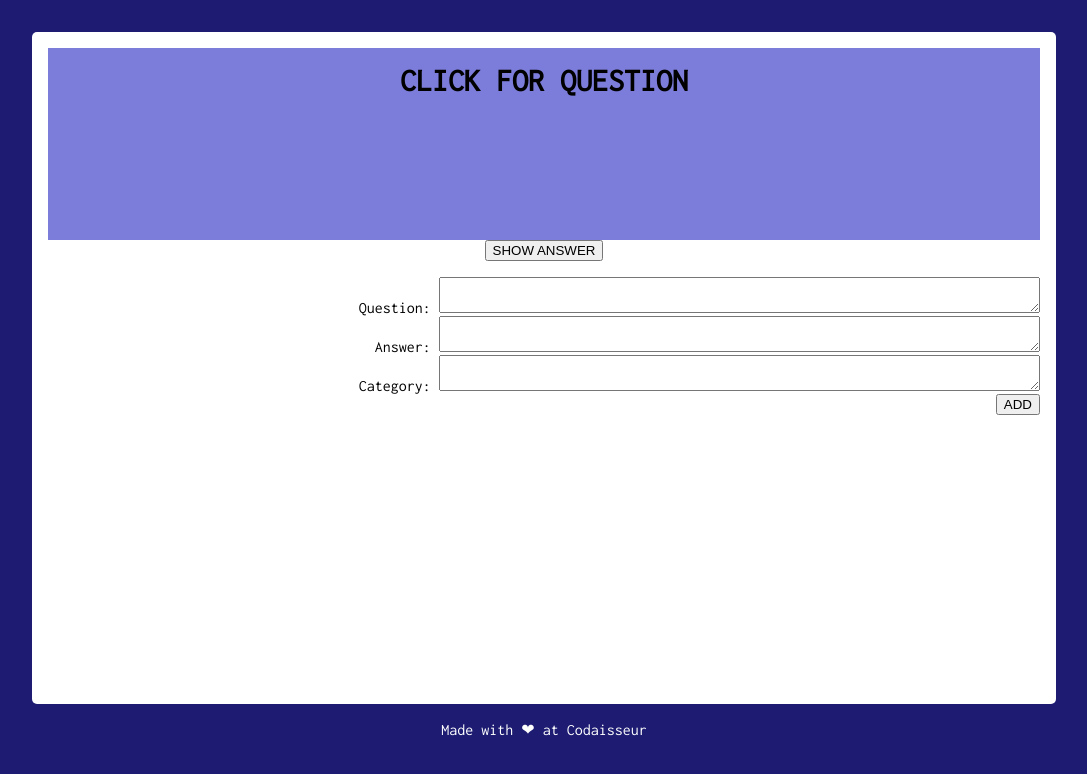
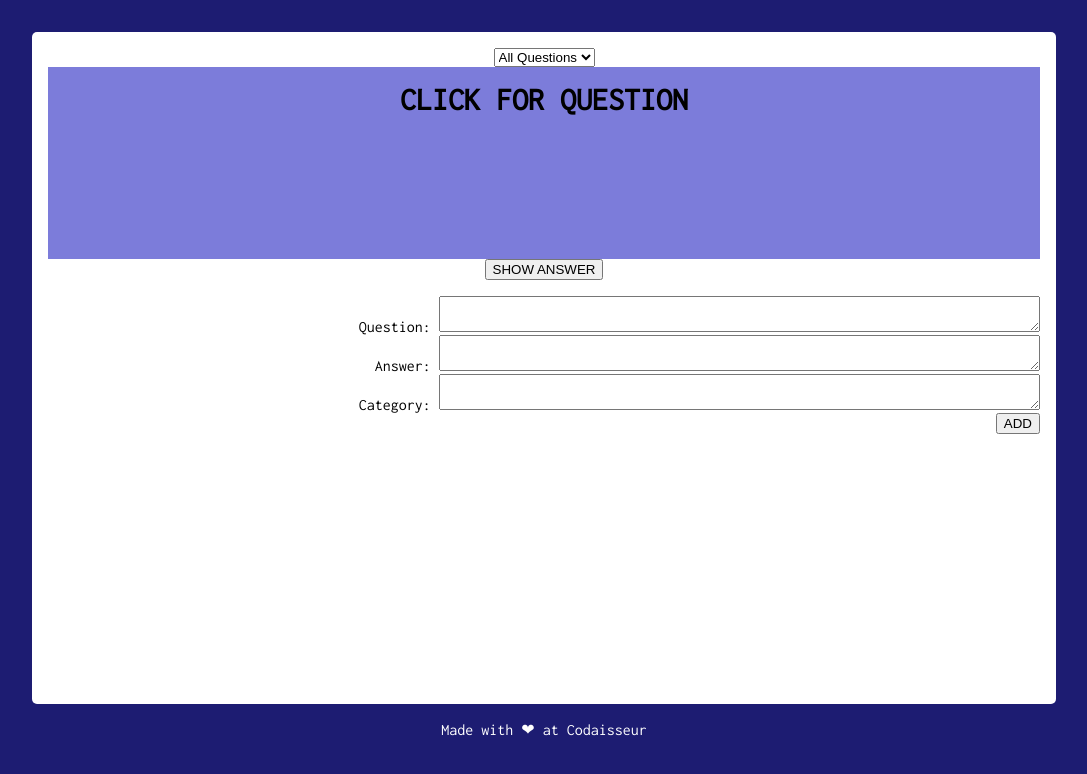
Before and after one commit to CeasarMartinLee/FLASHCARD-APP, a plain HTML site: page index.html in a window 1280 px wide. Shown: the whole page, without its empty margins (96-1183 px from the left). Drawn offline with Linux system fonts and the light colour scheme; no server answers.

Commit message:
Added a selection of categories WIP

```diff
--- a/index.html
+++ b/index.html
@@ -1,5 +1,6 @@
 <!DOCTYPE html>
 <html>
+
 <head>
     <title>Flash Card App</title>
     <meta name="viewport" content="width=device-width, initial-scale=1">
@@ -8,14 +9,17 @@
 
 
 </head>
+
 <body>
     <main>
         <div>
-            <!-- <form id="myForm">
+            <form id="myForm">
                 <select id="categoryID">
-                    <option>Choose a category</option>
+                    <option value="All" selected>All Questions</option>
+                    <option value="GameOfThrones">Movies</option>
+                    <option value="Geography">Geography</option>
                 </select>
-            </form> -->
+            </form>
             <div class="delButton">
                 <button id="delB" type="default" onclick="deleteQuestion()">DELETE</button>
             </div>
@@ -53,4 +57,5 @@
     <script src="index.js"></script>
 
 </body>
+
 </html>
```
Also changed, not shown: index.js (+11 -0 lines). Lines whose indentation alone changed are shown as unchanged.
